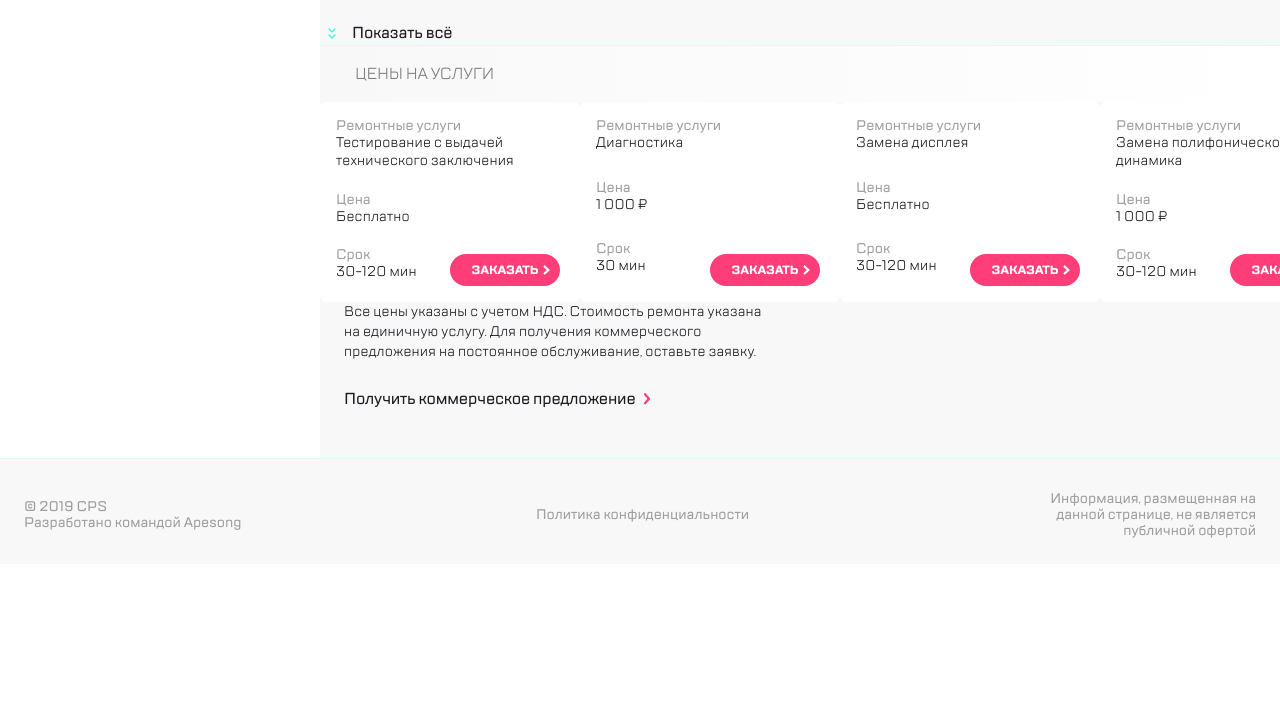
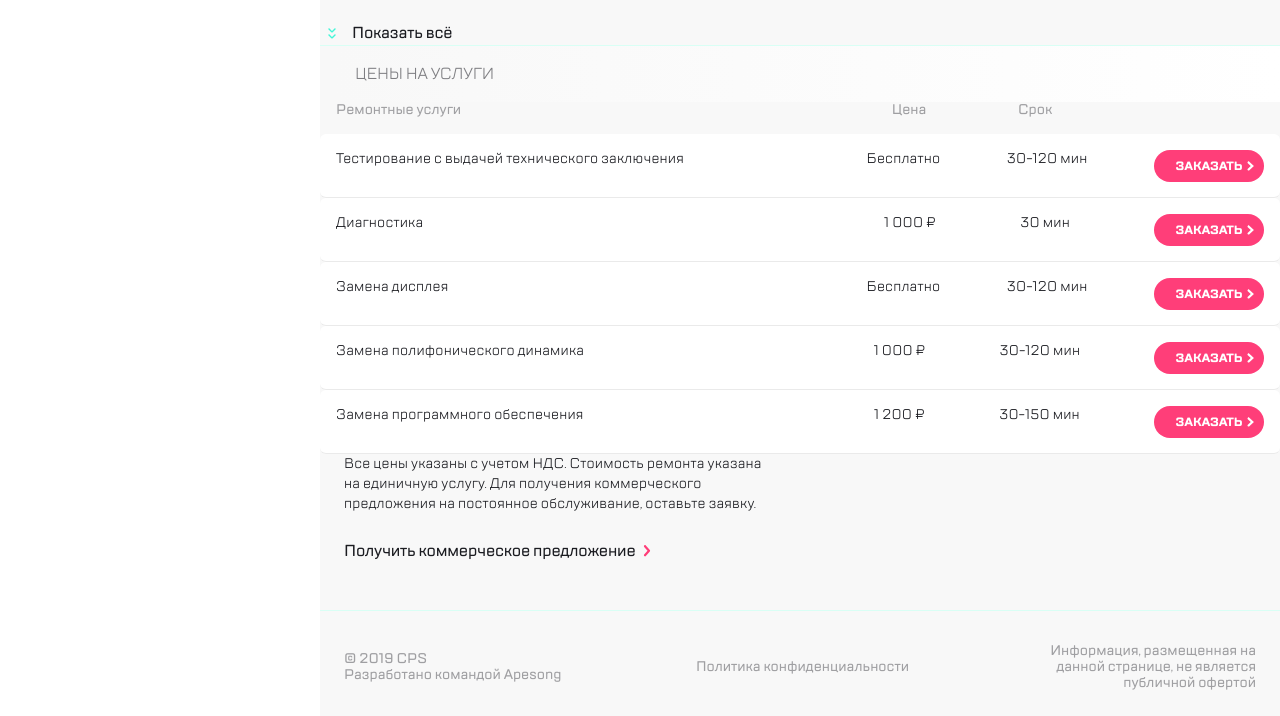
Before and after one commit to VILIANZORN/project, a website built with webpack: page src/index.html in a window 1280 px wide. Shown: the part 1580-2296 px from the top of the page. Before the commit the page ends 2144 px from the top, so only its background shows below. Built offline with nearby package versions, Linux system fonts and the light colour scheme.

Commit message:
modified:   src/index.html 	modified:   src/scss/blocks/_footer.scss 	modified:   src/scss/blocks/_slider.scss

```diff
--- a/src/index.html
+++ b/src/index.html
@@ -356,6 +356,18 @@
         <div class="box-slider swiper">
             <div class="box-slider__wrapper swiper-wrapper">
                 <div class="box-slider__slide swiper-slide">
+                    <section class="section-slider">
+                        <div class="section-slider--item1">
+                            <p class="section-slider--text">Ремонтные услуги</p>
+                        </div>
+                        <div>
+                            <p class="section-slider--text">Цена</p>
+                        </div>
+                        <div>
+                            <p class="section-slider--text">Срок</p>
+                        </div>
+                        <div class="section-slider--empty"></div>
+                    </section>
                     <div class="box-slider__card">
                         <div class="box-slider-item1">
                             <h3 class="slider-h">Ремонтные услуги</h3>
@@ -458,7 +470,9 @@
             <a href="#"><p class="main-footer__text main-footer__text--style">Политика конфиденциальности</p></a>
             <p class="main-footer__text main-footer__text--style">Информация, размещенная на данной странице, не является публичной офертой</p>
         </footer>
+
         </div>
+
     </div>
     <script src="https://cdn.jsdelivr.net/npm/swiper@11/swiper-bundle.min.js"></script>
 </body>
--- a/src/scss/blocks/_footer.scss
+++ b/src/scss/blocks/_footer.scss
@@ -11,6 +11,9 @@
     padding: 32px 24px 25px 24px;
     justify-content: space-between;
     gap: 0;
+  }
+  @media(min-width: 1120px){
+    margin-left: 320px;
   }
 }
 .main-footer__text{
--- a/src/scss/blocks/_slider.scss
+++ b/src/scss/blocks/_slider.scss
@@ -132,6 +132,9 @@
   font-weight: 500;
   line-height: 16px; /* 114.286% */
   opacity: 0.7218;
+  @media (min-width: 768px){
+    display: none;
+  }
 }
 .block-slider__text{
   width: 240px;
@@ -224,7 +227,12 @@
 
 // слайдер Цены на услуги
 .box-slider__wrapper{
-  height: 200px !important;
+  @media(max-width: 768px){
+    height: 200px !important;
+  }
+  @media(min-width: 768px){
+    display: block !important;
+  }
 }
 .box-slider{
   padding: 16px;
@@ -232,9 +240,6 @@
   overflow: hidden;
   @media (min-width: 768px){
       padding: 24px;
-  }
-  @media (min-width: 1120px){
-      padding-left: 35px;
   }
 }
 .box-slider .swiper-pagination-bullet{
@@ -252,7 +257,9 @@
 }
 .box-slider .swiper-slide{
   width: auto;
-  height: 160px;
+  @media(max-width: 768px){
+    height: 160px;
+  }
 }
 .box-slider__card{
   width: 260px;
@@ -269,9 +276,19 @@
             "item2 item2 item2 item2"
             "item3 item3 item4 item4";
   grid-row-gap: 16px;
+  @media(min-width: 768px){
+    display: flex;
+    justify-content: space-between;
+    height: 64px;
+    border-bottom: 1px rgba(234, 234, 234, 1) solid;
+    width: auto;
+  }
 }
 .box-slider-item1{
   grid-area: item1;
+  @media(min-width: 768px){
+    width: 50%;
+  }
 }
 .box-slider-item2{
   grid-area: item2;
@@ -295,6 +312,9 @@
   background-image: url(.././img/swiper_logo/dropdown.svg);
   background-position: center right 10px;
   background-repeat: no-repeat;
+  @media(min-width: 768px){
+    align-self: center;
+  }
 }
 .slider-link--style{
   color: #FFF;
@@ -343,3 +363,31 @@
   background-position: top 5px right;
   padding-right: 15px;
 }
+// Сектион в слайдере о цене
+.section-slider{
+  display: none;
+}
+@media(min-width: 768px){
+  .section-slider{
+    width: 100%;
+    background-color: rgba(248, 248, 248, 1);
+    display: flex;
+    justify-content: space-between;
+    padding: 0 16px 16px;
+  }
+  .section-slider--text{
+    color: #7E7E82;
+    font-family: $mainFont;
+    font-size: 14px;
+    font-style: normal;
+    font-weight: 500;
+    line-height: 16px; /* 114.286% */
+    opacity: 0.7218;
+  }
+  .section-slider--empty{
+    width: 120px;
+  }
+  .section-slider--item1{
+    width: 50%;
+  }
+}
```
